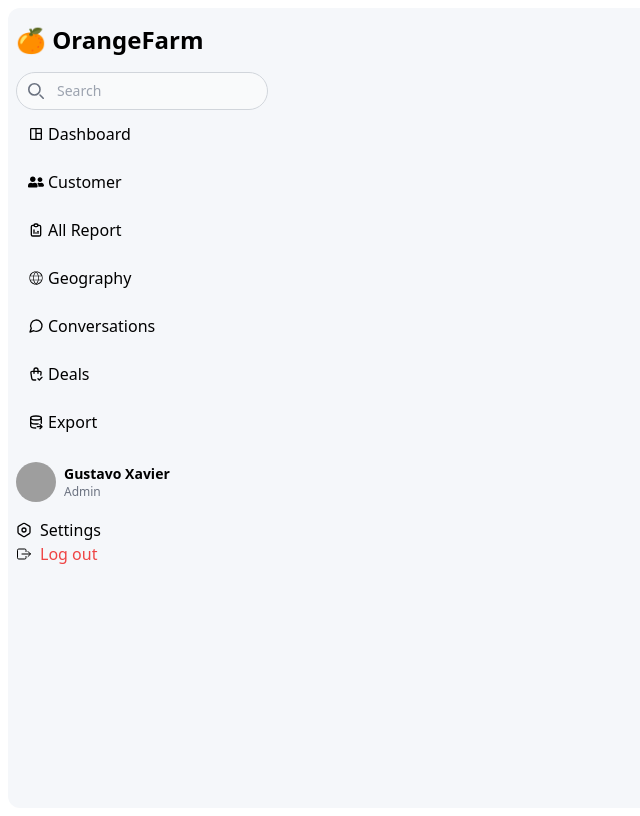
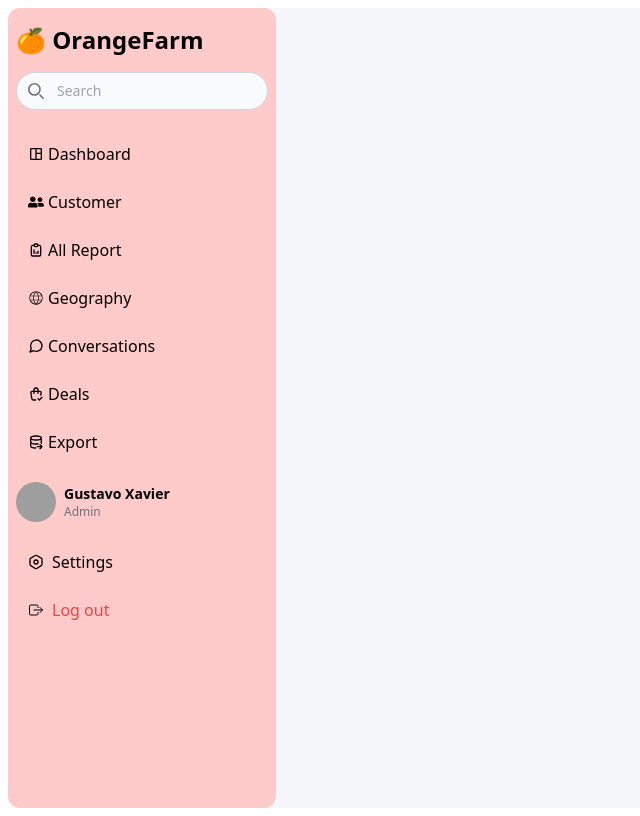
Before and after one commit to ravikr126/Panel, a React (Create React App) app: page / in a window 1280 px wide. Shown: the whole page, without its empty margins (0-640 px from the left). Built offline with nearby package versions, Linux system fonts and the light colour scheme; grey boxes are pictures that could not be loaded.

Commit message:
Sidebar done only color need to change

```diff
--- a/src/Components/Sidebar.jsx
+++ b/src/Components/Sidebar.jsx
@@ -14,7 +14,7 @@ const Sidebar = () => {
   return (
     <div className="flex h-screen overflow-hidden bg-[#f5f7fa] m-2 rounded-xl">
       {/* Sidebar */}
-      <div className="text-black overflow-y-auto fixed h-full pt-4 rounded-xl p-2">
+      <div className="text-black bg-red-200 overflow-y-auto fixed h-full pt-4 rounded-xl p-2">
         {/* title start here */}
         <h1 className="font-bold text-2xl mb-4"> 🍊 OrangeFarm</h1>
         {/* title ends here */}
@@ -48,7 +48,7 @@ const Sidebar = () => {
             <input
               type="search"
               id="default-search"
-              className="rounded-full block w-full p-2 ps-10 text-sm text-gray-900 border border-gray-300 bg-gray-50 focus:ring-blue-500 focus:border-blue-500 dark:bg-gray-700 dark:border-gray-600 dark:placeholder-gray-400 dark:text-white dark:focus:ring-blue-500 dark:focus:border-blue-500"
+              className="mb-5 rounded-full block w-full p-2 ps-10 text-sm text-gray-900 border border-gray-300 bg-gray-50 focus:ring-blue-500 focus:border-blue-500 dark:bg-gray-700 dark:border-gray-600 dark:placeholder-gray-400 dark:text-white dark:focus:ring-blue-500 dark:focus:border-blue-500"
               placeholder="Search"
               required
             />
@@ -94,7 +94,7 @@ const Sidebar = () => {
               key={index}
               className="text-base transition duration-300 transform hover:bg-white hover:text-black hover:rounded-full hover:translate-x-5"
             >
-              <div className="flex items-center">
+              <div className="flex items-center p-3 transition duration-300 transform hover:bg-white hover:text-black hover:rounded-full hover:translate-x-5">
                 {item.icon}
                 <span className={`ml-2 ${item.color || ""}`}>{item.text}</span>
               </div>
```
